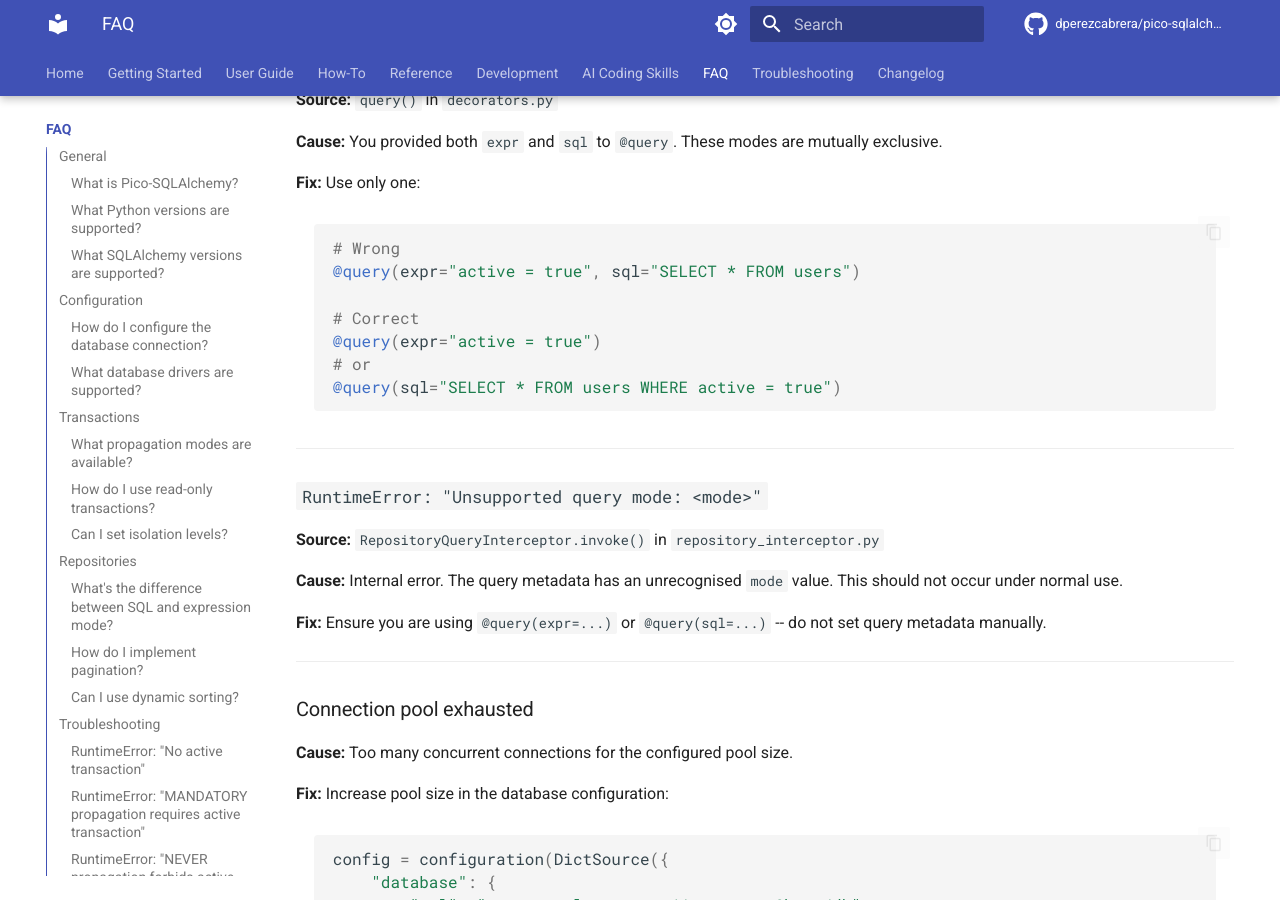
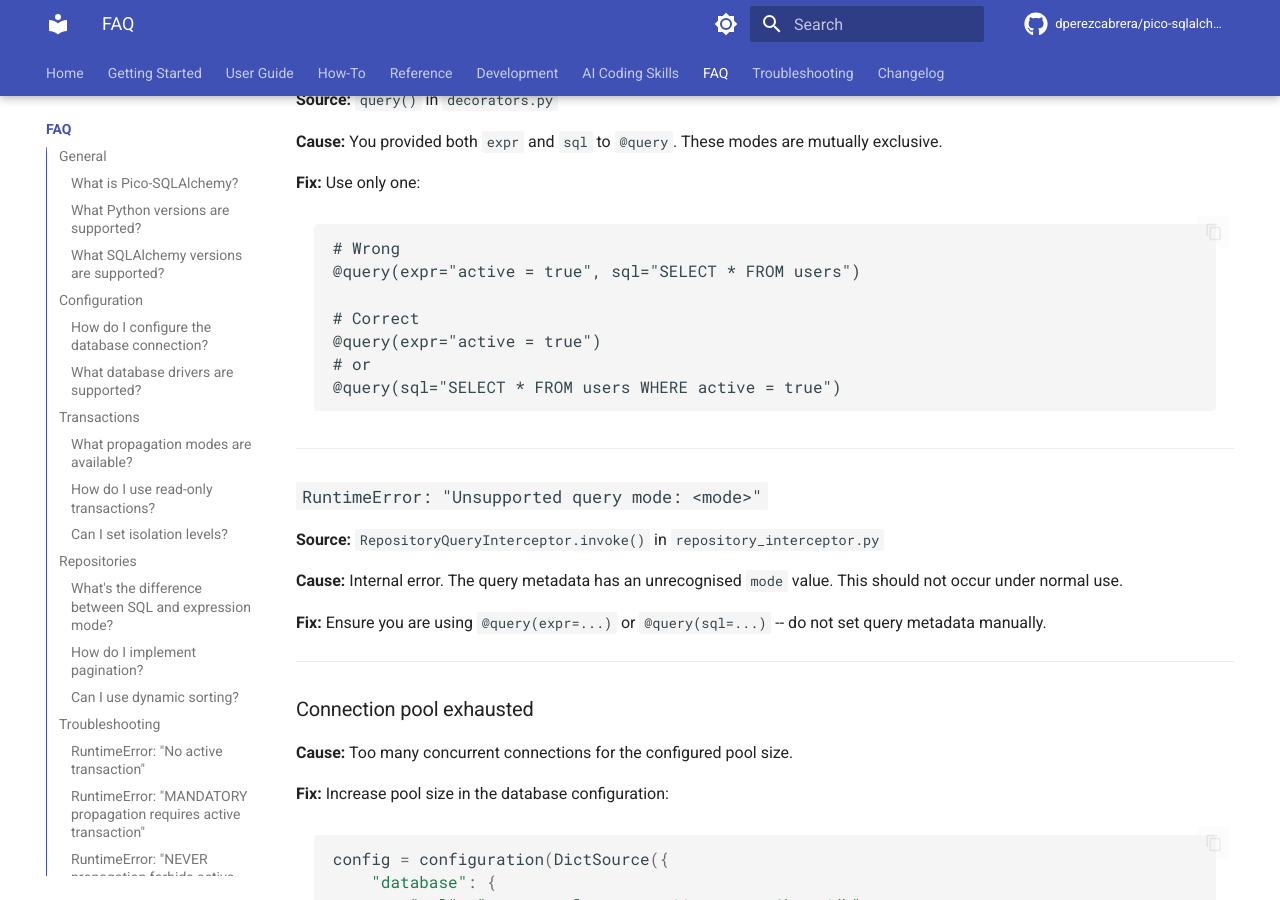
Before and after one commit to dperezcabrera/pico-sqlalchemy, an MkDocs documentation site: the page built from docs/faq.md, in a window 1280 px wide and 900 px high, scrolled down 8760 px. Built offline with MkDocs 1.6.1 and Material for MkDocs 9.7.7, drawn with Linux system fonts in a browser that asks for light colours; comment, search, counter and statistics services are not loaded; some of the changed text lies outside the part shown.

````diff
--- a/docs/faq.md
+++ b/docs/faq.md
@@ -319,7 +319,7 @@ Sort("name", "DESC")
 
 **Fix:** Use one of: `REQUIRED`, `REQUIRES_NEW`, `SUPPORTS`, `MANDATORY`, `NOT_SUPPORTED`, `NEVER`.
 
-```python
+```text
 # Wrong
 @transactional(propagation="NESTED")
 
@@ -367,7 +367,7 @@ async def find(self): ...
 
 **Fix:** Use only one:
 
-```python
+```text
 # Wrong
 @query(expr="active = true", sql="SELECT * FROM users")
 
````
Also changed, not shown: docs/how-to/multiple-databases.md (+1 -1 lines), docs/reference/transactions.md (+4 -0 lines).
